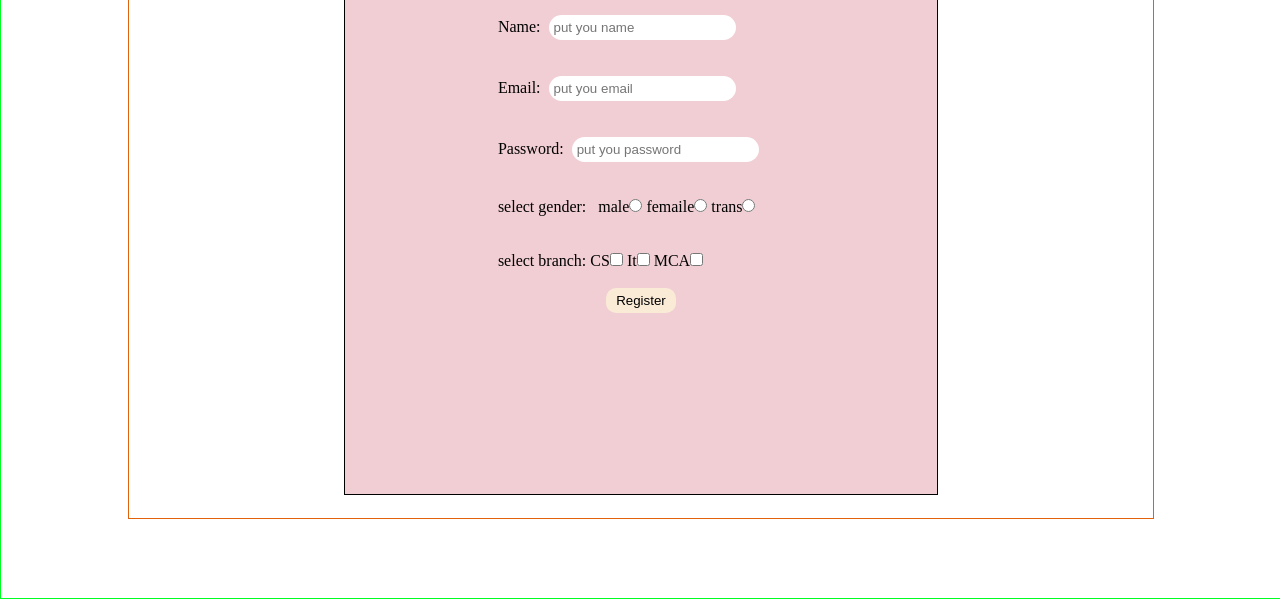
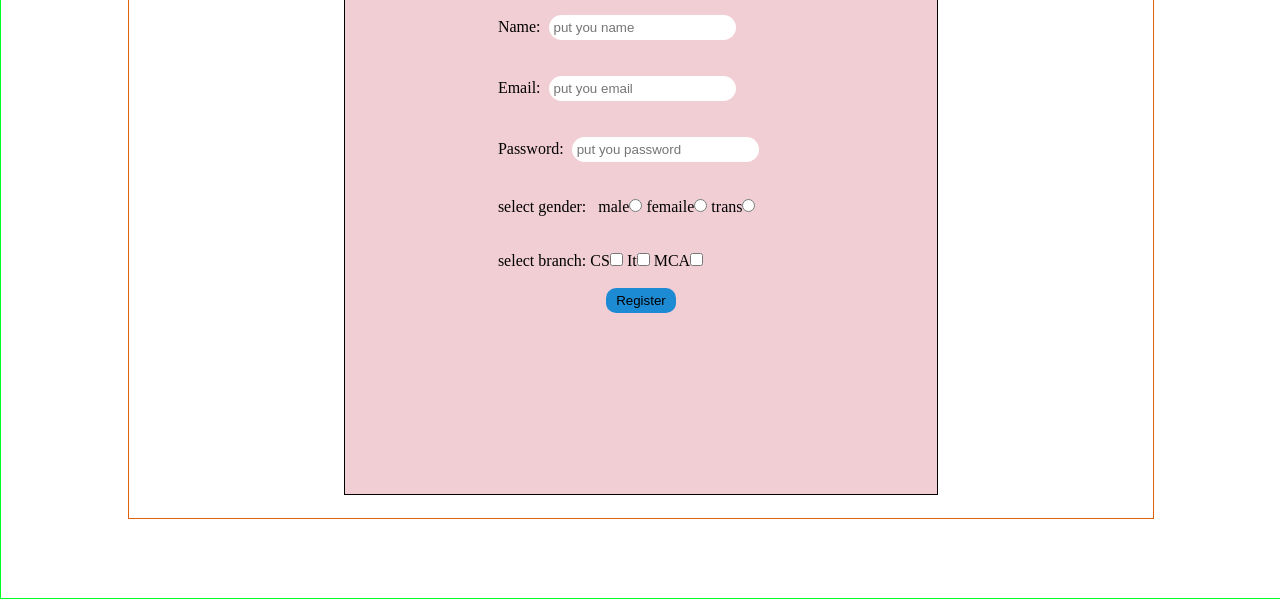
Before and after one commit to harshalibhavsar/LocalRepo, a plain HTML site: page index.html in a window 1280 px wide. Shown: the part 203-802 px from the top of the page. Drawn offline with Linux system fonts and the light colour scheme.

Commit message:
color change again

```diff
--- a/style.css
+++ b/style.css
@@ -41,7 +41,7 @@ border: 1px solid rgb(226, 97, 11);
 
 }
 .button button{
-    background-color:antiquewhite;
+    background-color:rgb(29, 139, 212);
     padding: 5px 10px;
     border-radius: 10px;
     border-style: none;
```
